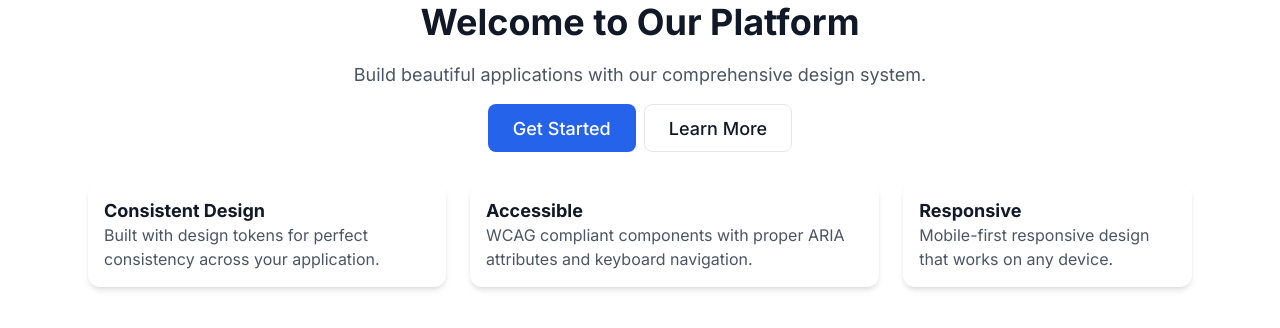
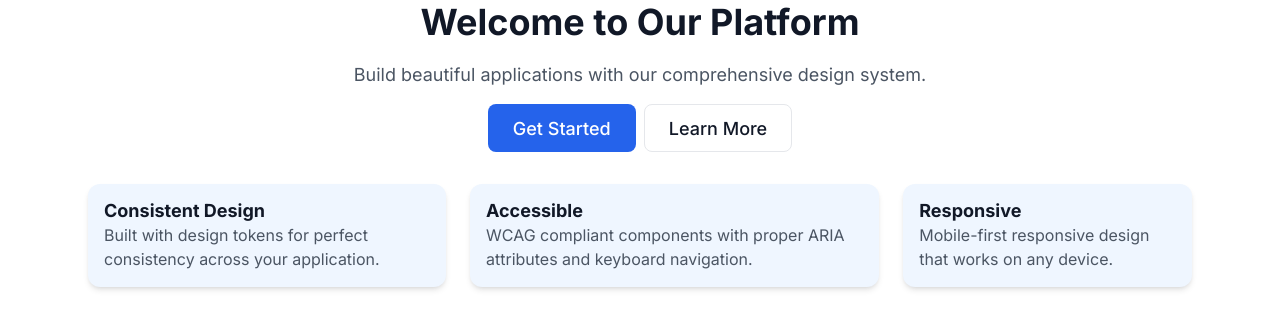
Before and after one commit to ahoybuoy/03-established-full-system, a Next.js app: page / in a window 1280 px wide. Shown: the top 328 px of the page. Built offline with nearby package versions, Linux system fonts and the light colour scheme.

Commit message:
add highlighted card variant with hardcoded colors

```diff
--- a/src/components/molecules/Card/Card.module.css
+++ b/src/components/molecules/Card/Card.module.css
@@ -14,6 +14,13 @@
 
 .elevated {
   box-shadow: var(--shadow-md);
+  background-color: #eff6ff;
+  border-color: #2563eb;
+}
+
+.highlighted {
+  background-color: #1e3a8a;
+  color: #f9fafb;
 }
 
 /* Padding */
```
